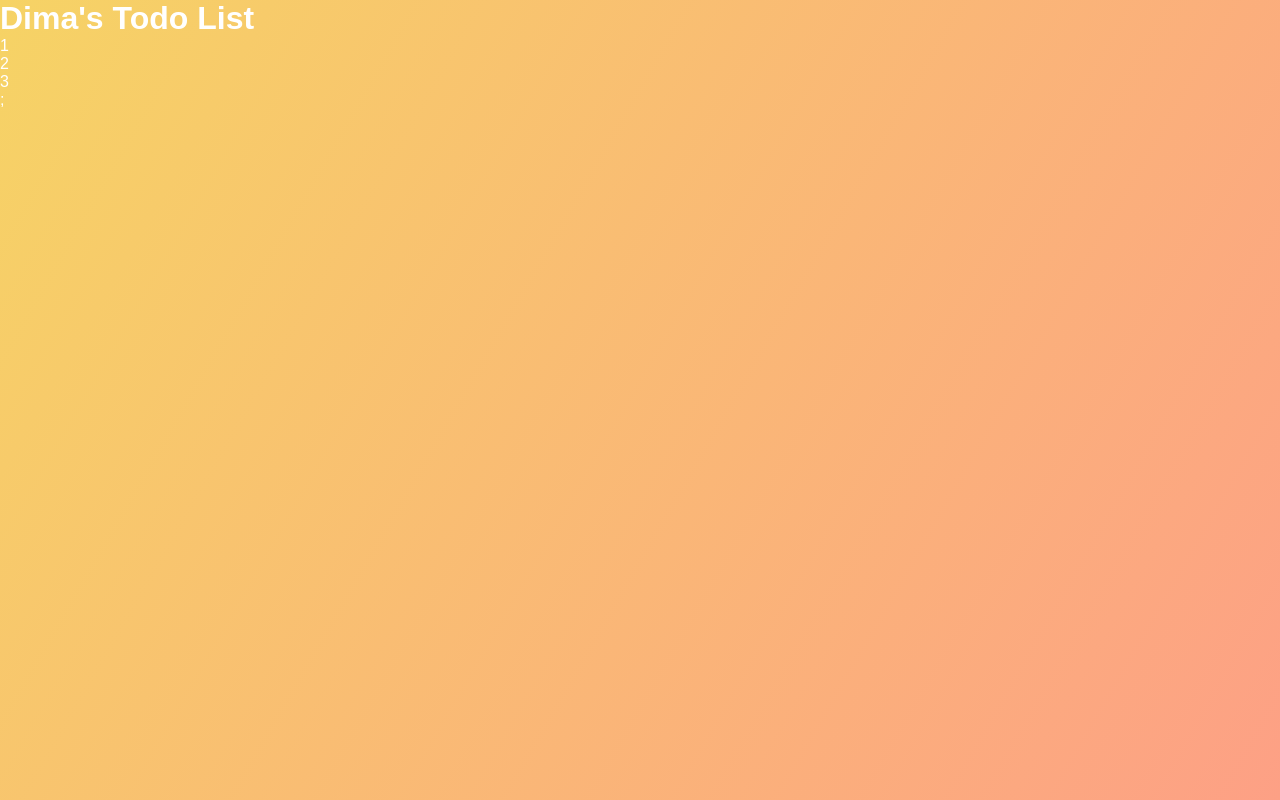
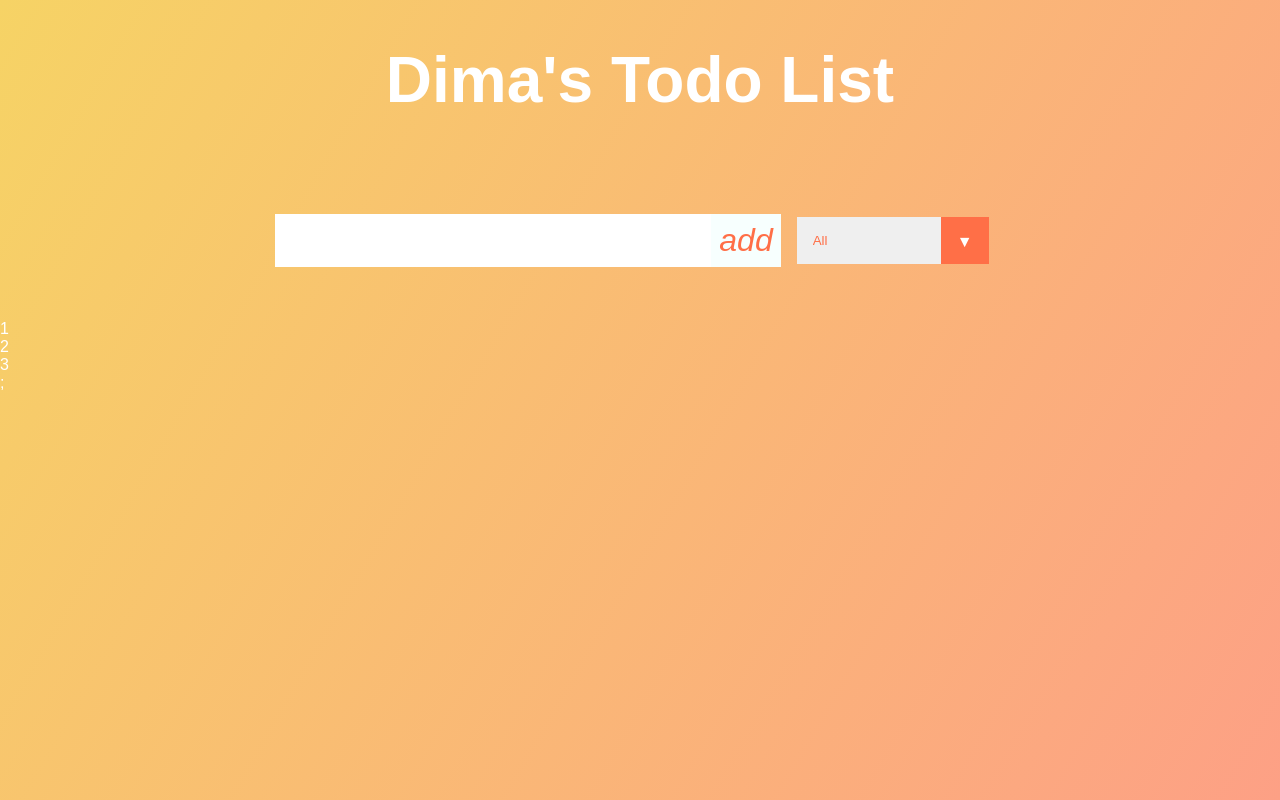
Before and after one commit to demonben/todo-list, a React (Create React App) app in the folder frontend/: page / in a window 1280 px wide. Built offline with nearby package versions, Linux system fonts and the light colour scheme.

Commit message:
added input form

```diff
--- a/frontend/src/components/Header.jsx
+++ b/frontend/src/components/Header.jsx
@@ -2,8 +2,8 @@ import React from "react";
 
 export default function Header() {
   return (
-    <div>
+    <header>
       <h1>Dima's Todo List</h1>
-    </div>
+    </header>
   );
 }
--- /dev/null
+++ b/frontend/src/components/Input.jsx
@@ -0,0 +1,19 @@
+import React from "react";
+
+export default function Input() {
+  return (
+    <form>
+      <input type="text" className="todo-input" />
+      <button className="todo-button" type="submit">
+        <i className="fas fa-plus-square">add</i>
+      </button>
+      <div className="select">
+        <select name="todos" className="filter-todo">
+          <option value="all">All</option>
+          <option value="completed">Completed</option>
+          <option value="uncompleted">Uncompleted</option>
+        </select>
+      </div>
+    </form>
+  );
+}
--- a/frontend/src/components/TodoPage.jsx
+++ b/frontend/src/components/TodoPage.jsx
@@ -1,5 +1,6 @@
 import React from "react";
 import Header from "./Header";
+import Input from "./Input";
 import TodoList from "./listTodo/TodoList";
 
 export default function TodoPage() {
@@ -12,6 +13,7 @@ export default function TodoPage() {
   return (
     <div>
       <Header />
+      <Input/>
       <TodoList arrTodo={arrTodo} />;
     </div>
   );
```
